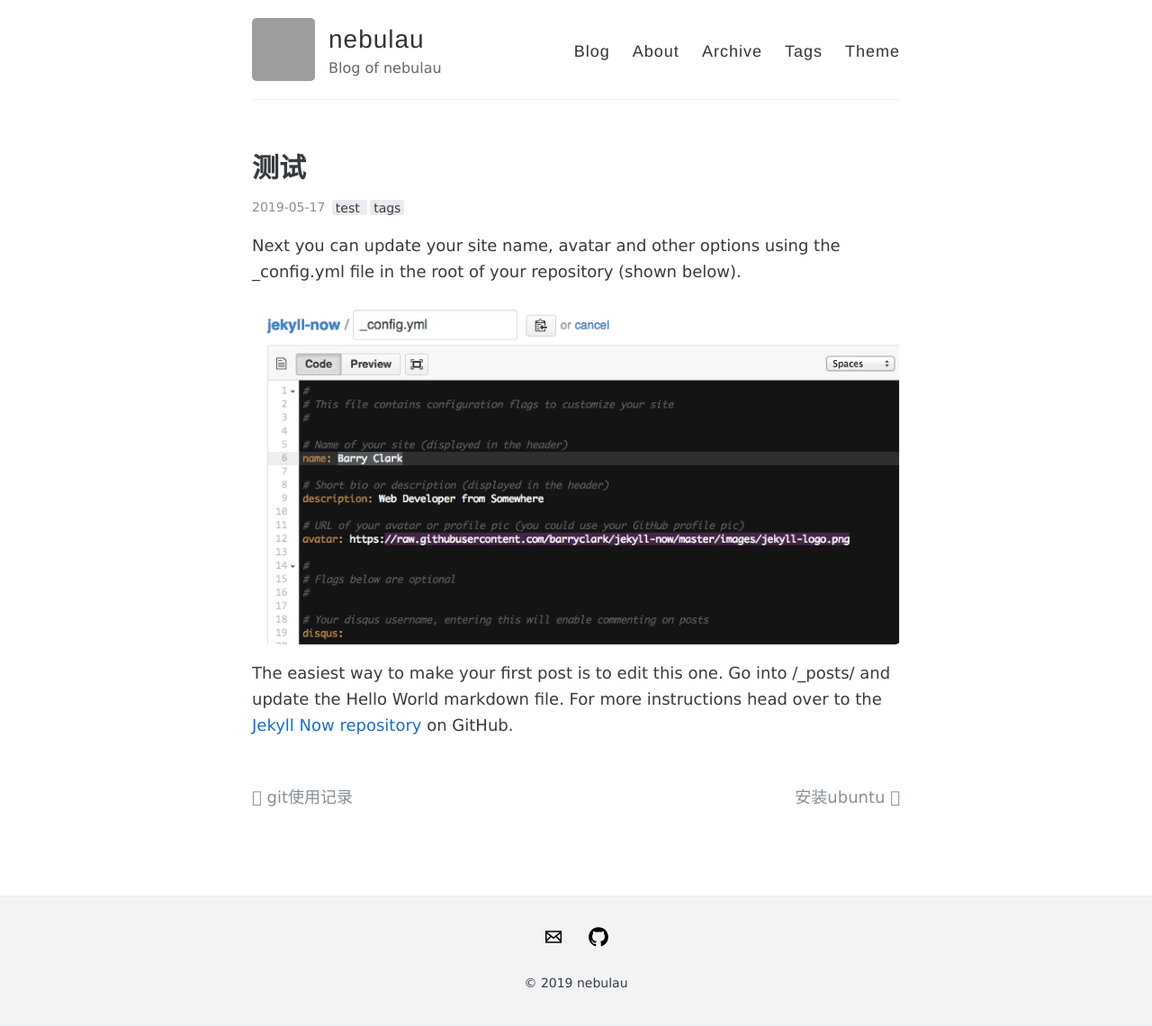
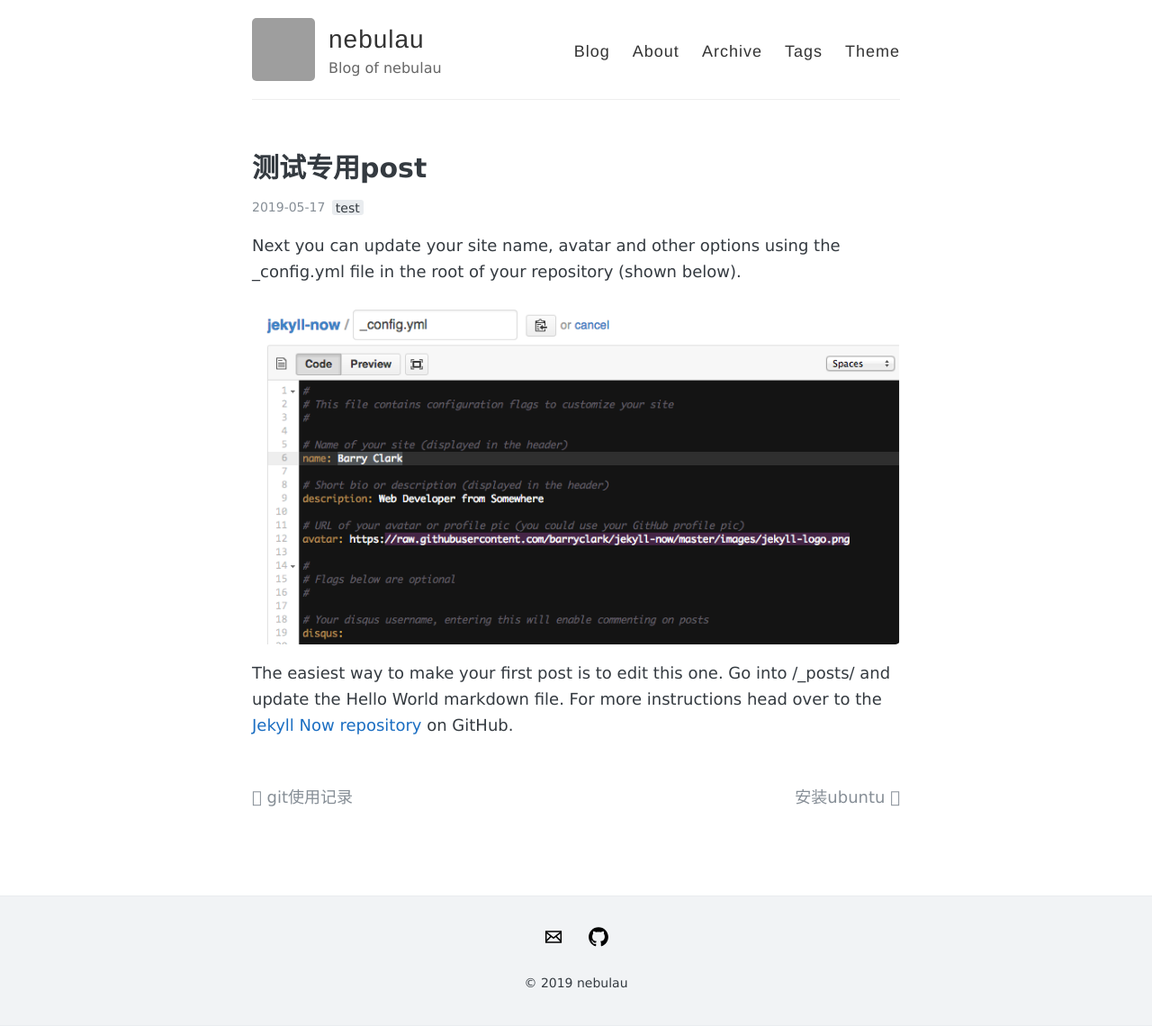
Before and after one commit to nebulau/nebulau.github.io, a Jekyll site: the page built from _posts/2019-5-17-hello-world.md, in a window 1280 px wide. Shown: the whole page at 90% size. Built offline with Jekyll 4.4.1, drawn with Linux system fonts in a browser that asks for light colours; grey boxes are pictures that could not be loaded.

Commit message:
submit@2019-05-18 19:20:39

```diff
--- a/_posts/2019-5-17-hello-world.md
+++ b/_posts/2019-5-17-hello-world.md
@@ -1,11 +1,9 @@
 ---
 layout: post
-title: 测试
+title: 测试专用post
 tags:
   - test
-  - tags
 ---
-
 Next you can update your site name, avatar and other options using the _config.yml file in the root of your repository (shown below).
 
 ![_config.yml]({{ site.baseurl }}/images/config.png)
```
